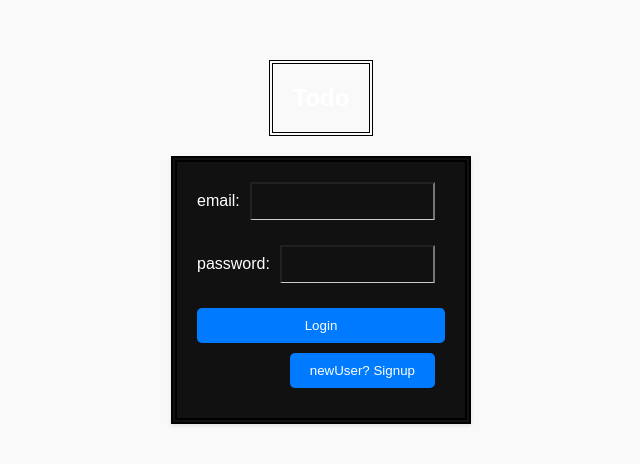
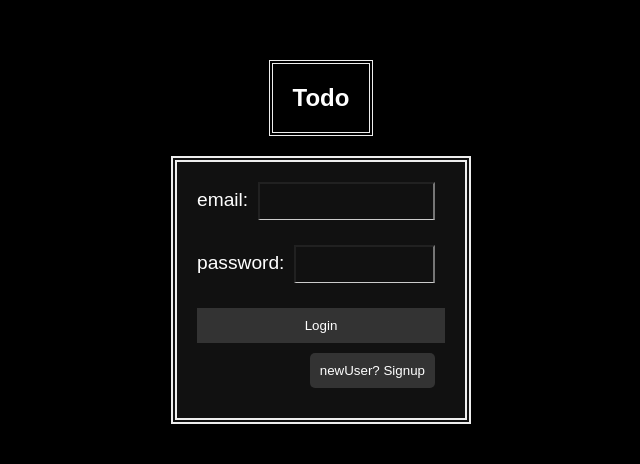
Before and after one commit to SriramAnanth2912/ToDo-App, a React (Vite) app: page / in a window 1280 px wide. Shown: the part 158-622 px from the top of the page, without its empty margins (319-959 px from the left). Built offline with nearby package versions, Linux system fonts and the light colour scheme; no server answers.

Commit message:
modified the styles according to given problem

```diff
--- a/src/tasks.styles.module.css
+++ b/src/tasks.styles.module.css
@@ -1,10 +1,10 @@
 :root {
-    --bg-color: #f9f9f9;
-    --border-color: #000;
-    --list-bg-color: #ffffff;
-    --font-color: #000;
-    --login-bg-color: #007bff;
-    --signup-bg-color: #28a745;
+    --bg-color: #000;
+    --border-color: #eee;
+    --list-bg-color: #000;
+    --f-color: #fff;
+    --login-bg-color: #333;
+    --signup-bg-color: #000;
 }
 
 *,
@@ -19,9 +19,11 @@ body {
     background-color: var(--bg-color);
     font-family: Arial, sans-serif;
     font-size: 1.2rem;
+    color: var(--f-color);
 }
 
 .tasks {
+    position: relative;
     display: flex;
     flex-direction: column;
     align-items: center;
@@ -29,12 +31,18 @@ body {
     height: 100vh;
 }
 
+.tasks>.back-btn {
+    position: absolute;
+    top: 20%;
+    left: 20%;
+}
+
 .title {
     font-size: 24px;
     margin-bottom: 20px;
-    color: #333;
+    color: var(--f-color);
     border: 4px double var(--border-color);
-    padding: 10px;
+    padding: 20px;
 }
 
 .taskList {
@@ -54,29 +62,48 @@ body {
     display: flex;
     flex-direction: row;
     align-items: center;
+    justify-content: space-between;
     margin-bottom: 10px;
     padding-left: 10px;
+    gap: 5px;
 }
 
 .updatetask {
     padding-left: 10px;
 }
 
-label {
+.label {
     font-size: 16px;
     line-height: 1.5;
-    color: #333;
+    color: var(--f-color);
 }
 
-label:hover {
-    background-color: #e0e0e0;
+.label:hover {
+    background-color: #444;
+    cursor: pointer;
+}
+
+.actionIcons {
+    display: flex;
+    gap: 5px;
+}
+
+.actionIcon {
+    cursor: pointer;
+}
+
+.signout {
+    color: var(--f-color);
+    margin-top: 10px;
+    font-size: 1.2rem;
+    padding: 15px 10px;
     cursor: pointer;
 }
 
 
 .completed {
     text-decoration: line-through;
-    color: #888;
+    color: var(--f-color);
 }
 
 
@@ -86,31 +113,43 @@ label:hover {
     margin-top: 10px;
 }
 
-.inputField {
-    width: 90%;
-    padding: 10px;
-    margin: 0 10px;
-    border: 1px solid #ccc;
-    border-radius: 5px;
-    margin-bottom: 5px;
+.inputContainer {
+    display: flex;
+    align-items: center;
+    justify-content: flex-end;
 }
 
-button[type="submit"] {
-    background-color: #007bff;
-    color: #fff;
+.inputField {
+    font-size: 1.2rem;
+    color: var(--f-color);
+    width: calc(100% - 50px);
+    padding: 10px;
+    margin-right: 10px;
+    border-bottom: 1px solid #ccc;
+    background-color: transparent;
+    outline: none;
+}
+
+.button {
+    background-color: var(--bg-color);
+    color: var(--f-color);
     border: none;
-    padding: 10px 20px;
-    border-radius: 5px;
     cursor: pointer;
 }
 
-.signout {
-    color: #007bff;
+button,
+button[type="submit"] {
+    background-color: var(--login-bg-color);
+    color: var(--f-color);
+    border: none;
+    padding: 10px 10px;
     cursor: pointer;
-    align-self: flex-end;
-    padding: 5px 10px;
-    margin: 10px;
-    border-radius: 5px;
-    cursor: pointer;
-    margin-left: auto;
 }
+
+
+
+@media screen and (max-width: 600px) {
+    .tasks {
+        margin-top: 40px;
+    }
+}
```
